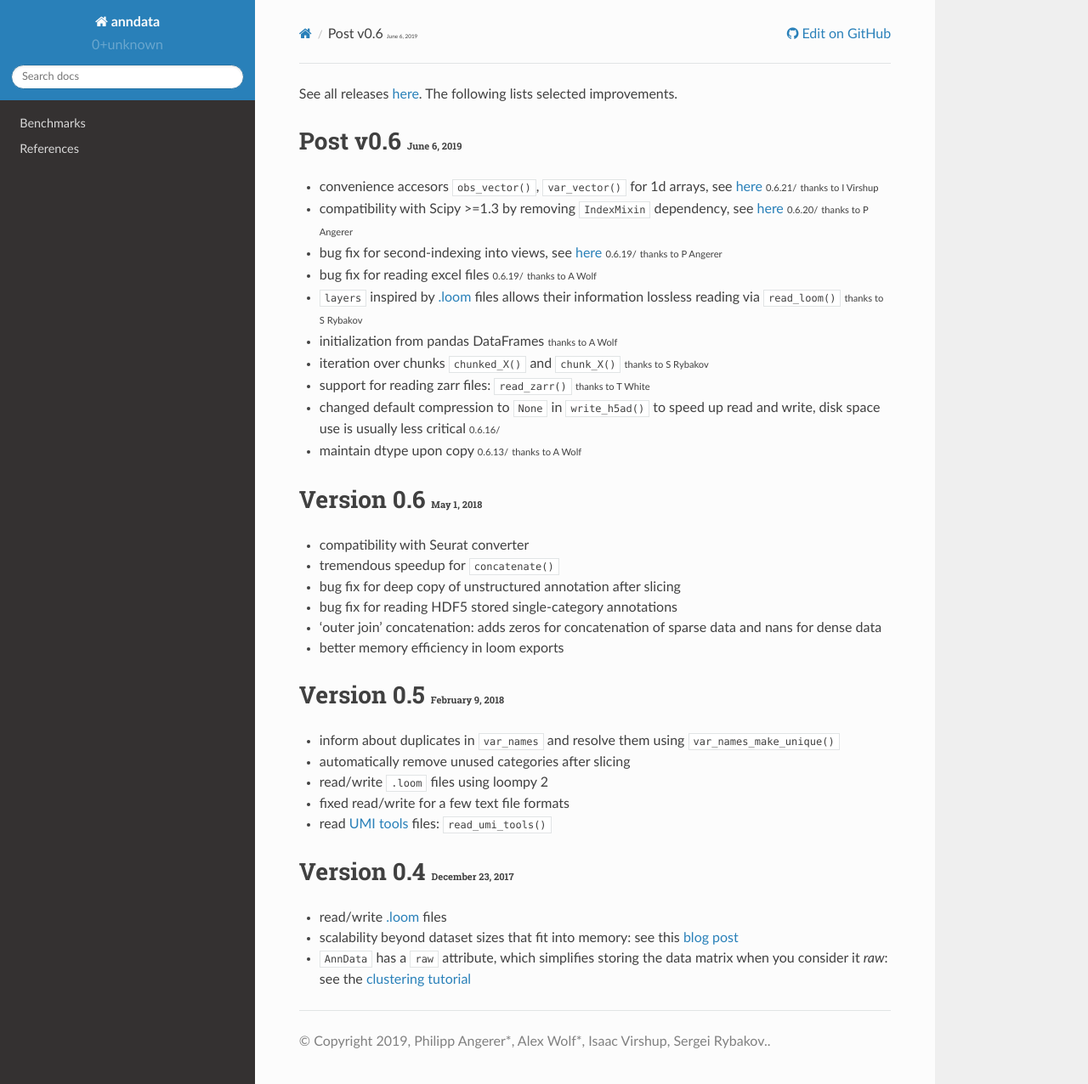
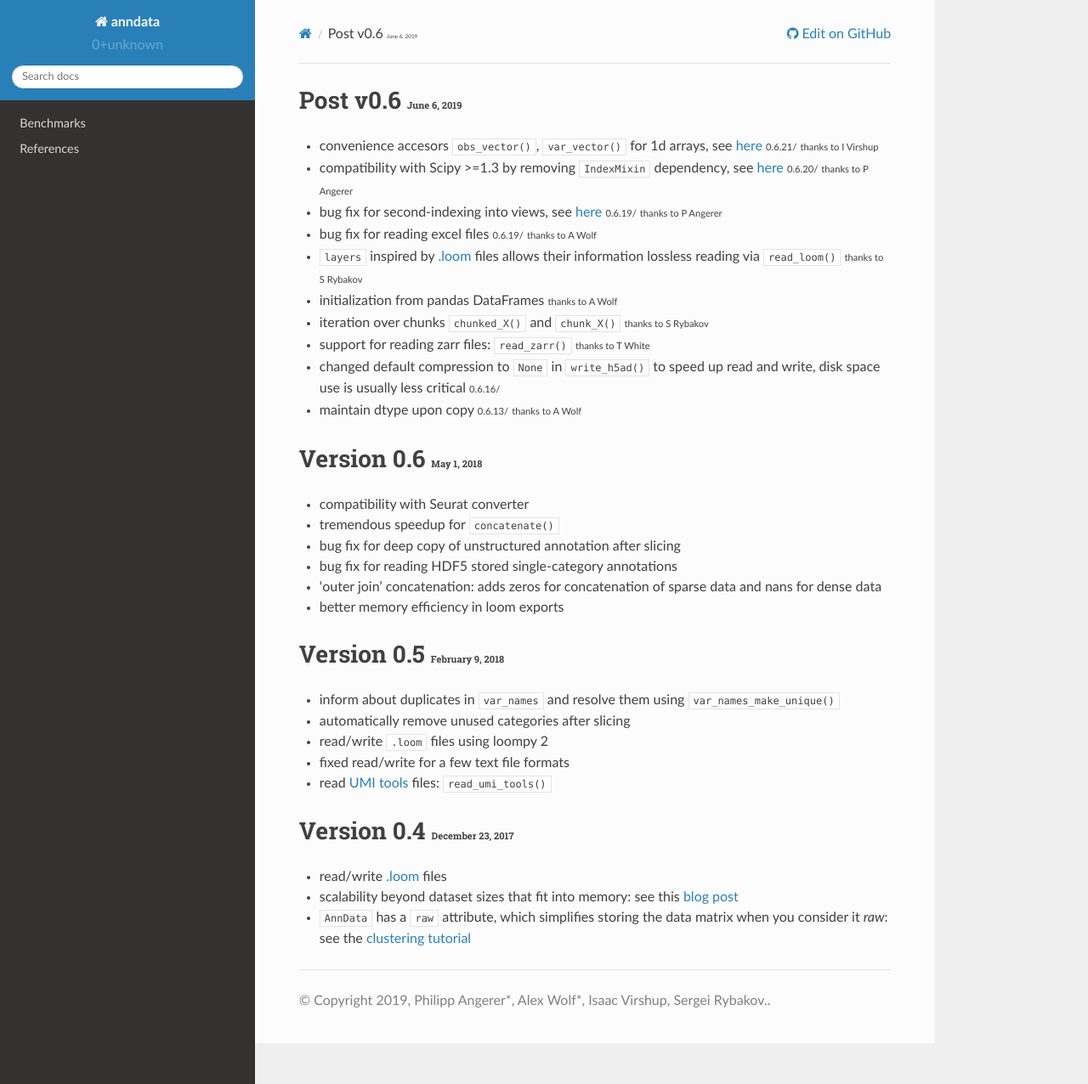
Before and after one commit to scverse/anndata, a Sphinx documentation site: the page built from docs/release_notes.rst, in a window 1280 px wide and 1276 px high. Shown: the whole window at 85% size. Built offline with Sphinx 7.4.7 and the Read the Docs theme 2.0.0, drawn with Linux system fonts in a browser that asks for light colours.

Commit message:
removed brief release description

```diff
--- a/docs/release_notes.rst
+++ b/docs/release_notes.rst
@@ -1,5 +1,3 @@
-See all releases `here <https://github.com/theislab/anndata/releases>`_. The following lists selected improvements.
-
 .. role:: small
 .. role:: smaller
 .. role:: noteversion
```
